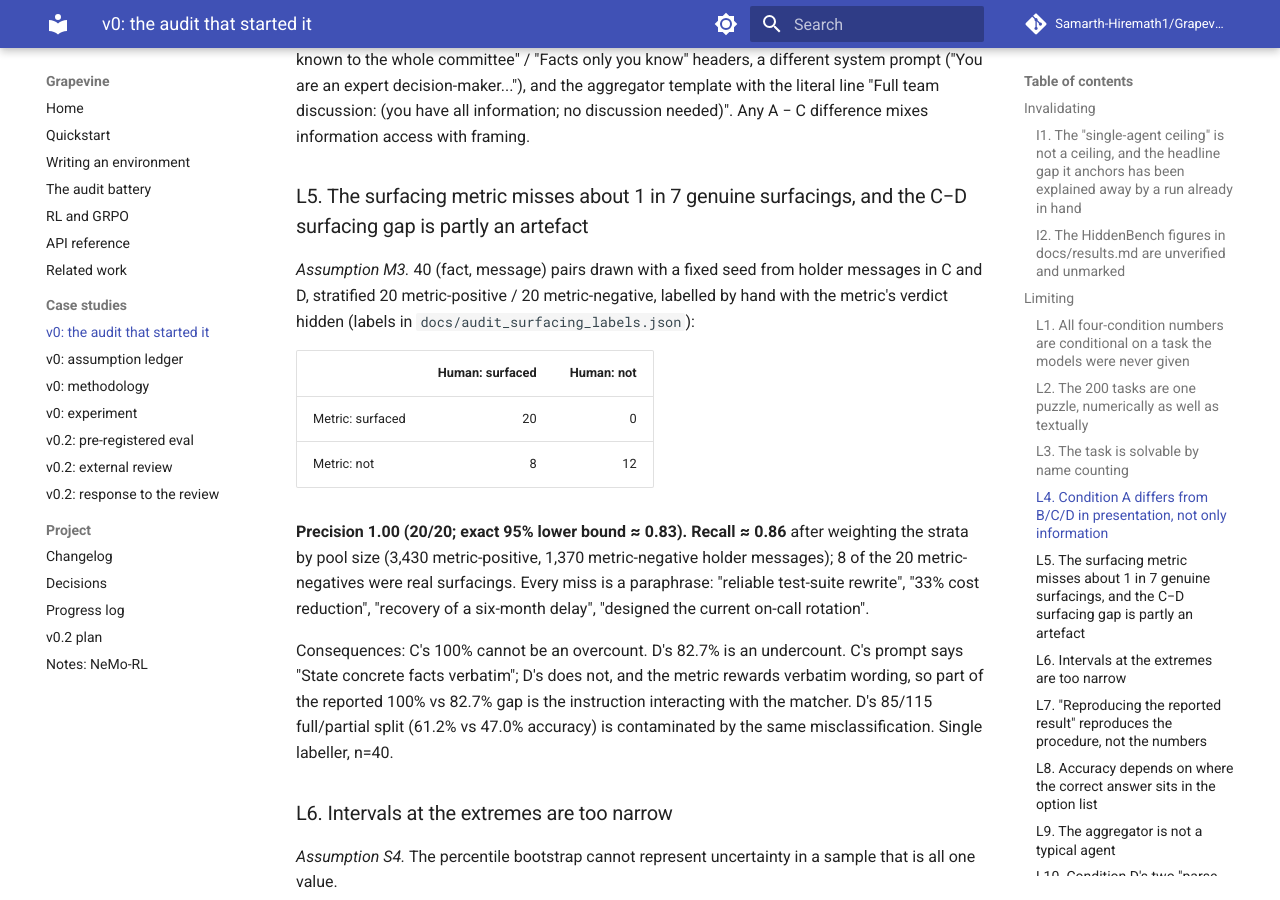
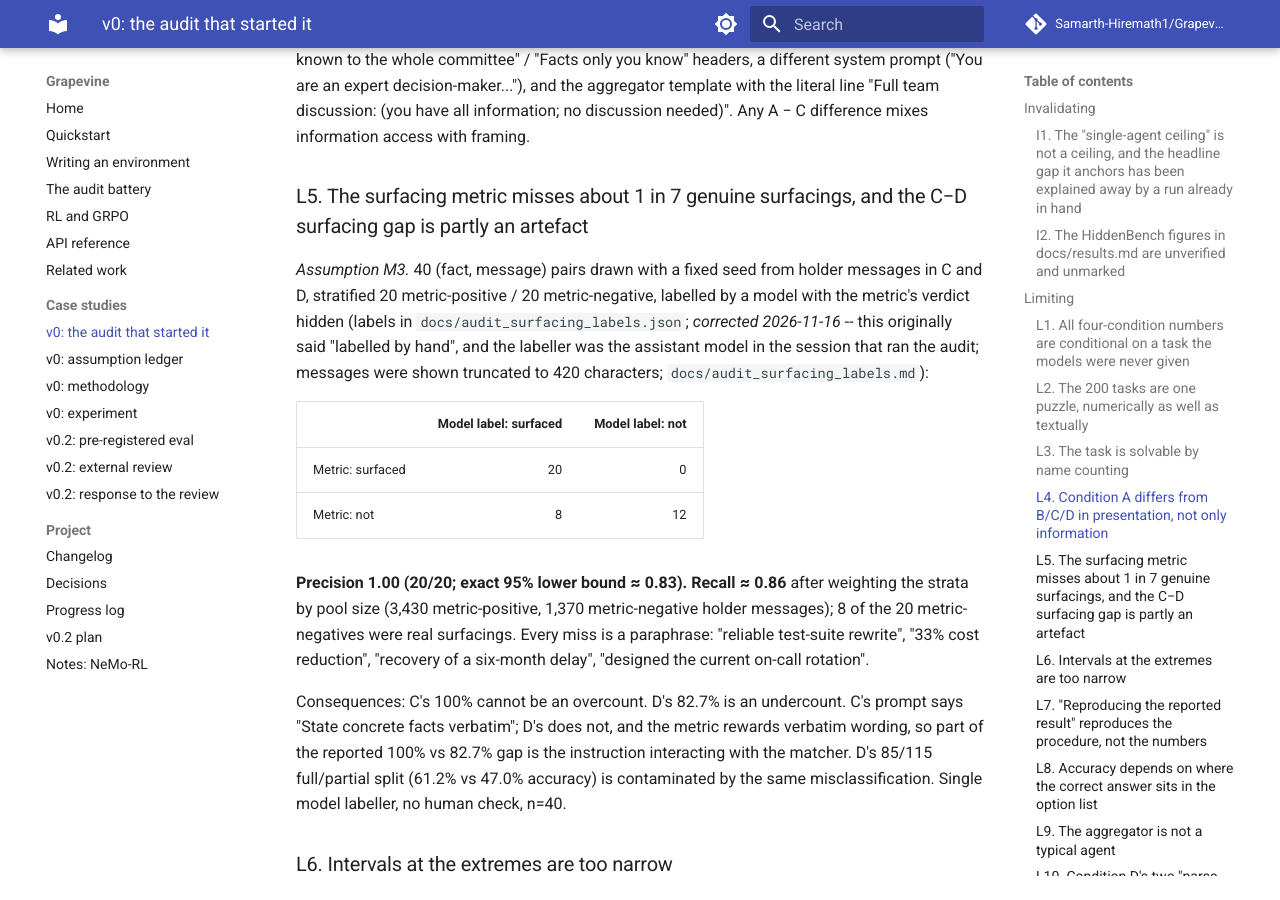
Before and after one commit to Samarth-Hiremath1/Grapevine, an MkDocs documentation site: the page built from docs/audit.md, in a window 1280 px wide and 900 px high, scrolled down 2489 px. Built offline with MkDocs 1.6.1 and Material for MkDocs 9.7.7, drawn with Linux system fonts in a browser that asks for light colours; comment, search, counter and statistics services are not loaded.

Commit message:
Correct the provenance of the v0 surfacing labels: they are model labels
The repository described the 40 labels behind the v0 surfacing metric's
precision and recall as hand labels made by one person. The local
transcript of the session that made them (2026-09-18) shows the assistant
model drawing the sample, labelling the pairs itself and scoring "my
labels" against the metric, with no person labelling or reviewing them.
The metric's verdict was hidden per pair; messages were shown truncated
to 420 characters, which nothing recorded until now.

docs/audit_surfacing_labels.md records this. Every description is
corrected, with the original wording quoted where a document predates
the correction. The JSON is kept as committed; its `human` field is a
misnomer. No number changes: precision 1.00 and recall about 0.86 are now
described as agreement with one model's judgement (CLAUDE.md rule 8).

```diff
--- a/docs/audit.md
+++ b/docs/audit.md
@@ -110,10 +110,13 @@ with framing.
 
 *Assumption M3.* 40 (fact, message) pairs drawn with a fixed seed from holder
 messages in C and D, stratified 20 metric-positive / 20 metric-negative, labelled
-by hand with the metric's verdict hidden (labels in
-`docs/audit_surfacing_labels.json`):
+by a model with the metric's verdict hidden (labels in
+`docs/audit_surfacing_labels.json`; *corrected 2026-11-16* -- this originally
+said "labelled by hand", and the labeller was the assistant model in the session
+that ran the audit; messages were shown truncated to 420 characters;
+`docs/audit_surfacing_labels.md`):
 
-| | Human: surfaced | Human: not |
+| | Model label: surfaced | Model label: not |
 |---|---:|---:|
 | Metric: surfaced | 20 | 0 |
 | Metric: not | 8 | 12 |
@@ -128,7 +131,7 @@ Consequences: C's 100% cannot be an overcount. D's 82.7% is an undercount. C's
 prompt says "State concrete facts verbatim"; D's does not, and the metric rewards
 verbatim wording, so part of the reported 100% vs 82.7% gap is the instruction
 interacting with the matcher. D's 85/115 full/partial split (61.2% vs 47.0%
-accuracy) is contaminated by the same misclassification. Single labeller, n=40.
+accuracy) is contaminated by the same misclassification. Single model labeller, no human check, n=40.
 
 ### L6. Intervals at the extremes are too narrow
 
```
Also changed, not shown: REPORT.md (+1 -1 lines), docs/assumptions.md (+5 -2 lines), docs/audit_surfacing_labels.md (added, +29 -0 lines), docs/methodology.md (+1 -1 lines), docs/results.md (+1 -1 lines), studies/underspecification/README.md (+1 -1 lines).
